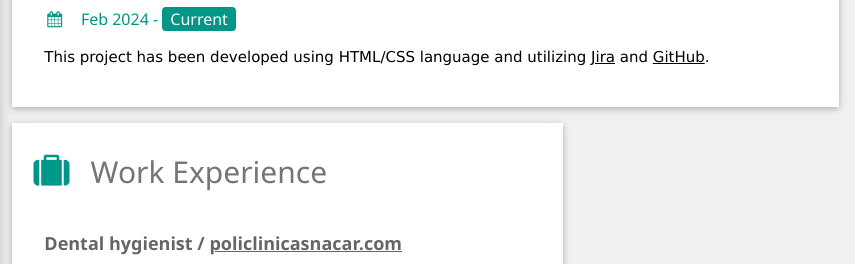
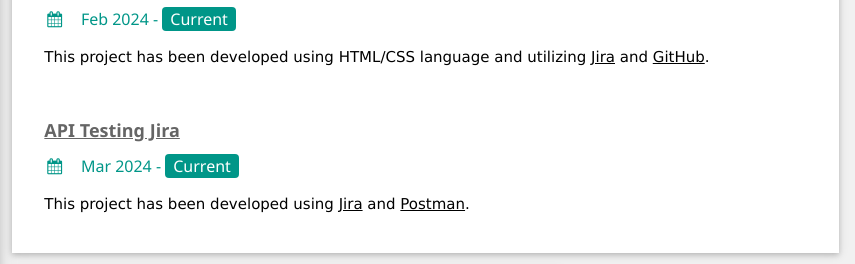
Before and after one commit to Orgazation-Sandra-Casado/CVProject, a plain HTML site: page index.html in a window 1280 px wide. Shown: the part 153-417 px from the top of the page, 425-1280 px from the left. Drawn offline with nearby package versions, Linux system fonts and the light colour scheme.

Commit message:
https://lexaqa.atlassian.net/browse/CP-8 updated project section
added postman project

```diff
--- a/index.html
+++ b/index.html
@@ -94,6 +94,23 @@
               This project has been developed using HTML/CSS language and utilizing <a
                 href="https://lexaqa.atlassian.net/jira/projects">Jira</b></a> and <a
                 href="https://github.com/Orgazation-Sandra-Casado/CVProject">GitHub</b></a>.
+            </p>
+            <br>
+          </div>
+          <div class="w3-container">
+            <h5 class="w3-opacity">
+              <b><a
+                  href="https://www.postman.com/supply-geologist-1626400/workspace/api-testing-jira/collection/34110500-bccffa6a-7d4f-4c13-ae41-b6e734fd41a3">API
+                  Testing Jira</b></a>
+            </h5>
+            <h6 class="w3-text-teal">
+              <i class="fa fa-calendar fa-fw w3-margin-right"></i>Mar 2024 -
+              <span class="w3-tag w3-teal w3-round">Current</span>
+            </h6>
+            <p>
+              This project has been developed using <a
+                href="https://lexaqa.atlassian.net/jira/software/projects/ATJ/boards/3">Jira</b></a> and <a
+                href="https://www.postman.com/supply-geologist-1626400/workspace/api-testing-jira/collection/34110500-bccffa6a-7d4f-4c13-ae41-b6e734fd41a3">Postman</b></a>.
             </p>
             <br>
           </div>
```
